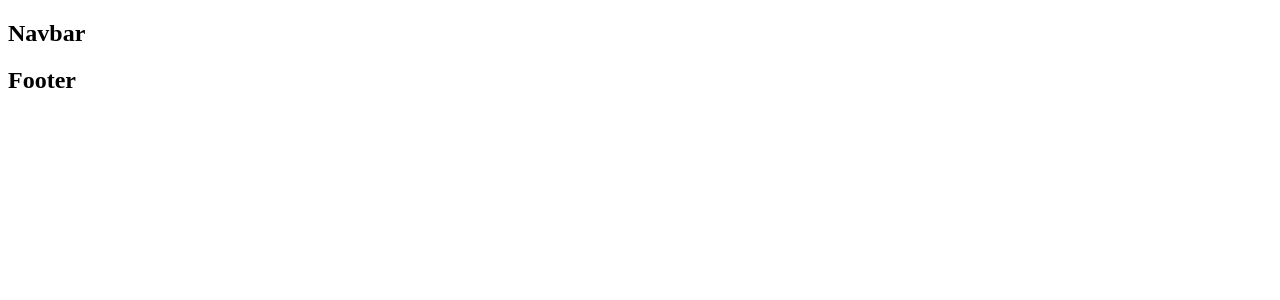
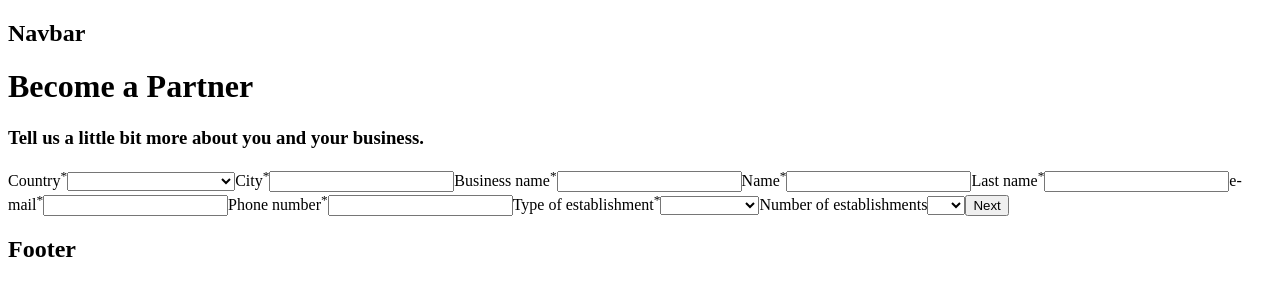
Before and after one commit to aleix-abuli/signupPartners, a React (Create React App) app in the folder client/: page /signup in a window 1280 px wide. Shown: the top 300 px of the page. Built offline with nearby package versions, Linux system fonts and the light colour scheme; no server answers.

Commit message:
form1 more or less done

```diff
--- a/client/src/components/Forms/Form1.jsx
+++ b/client/src/components/Forms/Form1.jsx
@@ -1,8 +1,82 @@
 export default function Form1(props) {
 
-    const { signupData, nextStage, previousStage } = props;
+    const { signupData, nextStage, previousStage, handleInputChange } = props;
+    const { businessName, country, city, userName, userSurname, email, phone, type, nOfLocals } = signupData;
 
     return(
-        <form></form>
+        <>
+            <h3>Tell us a little bit more about you and your business.</h3>
+            <form>
+                <label htmlFor="country">Country<sup>*</sup></label>
+                <select name='country' value={country} onChange={handleInputChange} >
+                    <option></option>
+                    <option value='Spain'>Spain</option>
+                    <option value='Georgia'>Georgia</option>
+                    <option value='Croatia'>Croatia</option>
+                    <option value='Italia'>Italia</option>
+                    <option value='Kenya'>Kenya</option>
+                    <option value='Kazakhstan'>Kazakhstan</option>
+                    <option value='Ivory Coast'>Ivory Coast</option>
+                    <option value='Morocco'>Morocco</option>
+                    <option value='Poland'>Poland</option>
+                    <option value='Portugal'>Portugal</option>
+                    <option value='Romania'>Romania</option>
+                    <option value='Serbia'>Serbia</option>
+                    <option value='Ukraine'>Ukraine</option>
+                    <option value='Kyrgyzstan'>Kyrgyzstan</option>
+                    <option value='Moldavia'>Moldavia</option>
+                    <option value='Uganda'>Uganda</option>
+                    <option value='Ghana'>Ghana</option>
+                    <option value='Bulgaria'>Bulgaria</option>
+                    <option value='Bosnia and Herzegovina'>Bosnia and Herzegovina</option>
+                    <option value='Montenegro'>Montenegro</option>
+                    <option value='Tunisia'>Tunisia</option>
+                    <option value='Belarus'>Belarus</option>
+                    <option value='Nigeria'>Nigeria</option>
+                    <option value='Armenia'>Armenia</option>
+                    <option value='Slovenia'>Slovenia</option>
+                    <option value='Andorra'>Andorra</option>
+                </select>
+
+                <label htmlFor="city">City<sup>*</sup></label>
+                <input name='city' value={city} onChange={handleInputChange} required />
+
+                <label htmlFor="businessName">Business name<sup>*</sup></label>
+                <input name='businessName' value={businessName} onChange={handleInputChange} required />
+
+                <label htmlFor="userName">Name<sup>*</sup></label>
+                <input name='userName' value={userName} onChange={handleInputChange} required />
+
+                <label htmlFor="userSurname">Last name<sup>*</sup></label>
+                <input name='userSurname' value={userSurname} onChange={handleInputChange} required />
+
+                <label htmlFor="email">e-mail<sup>*</sup></label>
+                <input name='email' value={email} onChange={handleInputChange} required />
+
+                <label htmlFor="phone">Phone number<sup>*</sup></label>
+                <input name='phone' value={phone} onChange={handleInputChange} required />
+
+                <label htmlFor="type">Type of establishment<sup>*</sup></label>
+                <select name='type' value={type} onChange={handleInputChange} >
+                    <option></option>
+                    <option value='restaurant'>Restaurant</option>
+                    <option value='pharmacy'>Pharmacy</option>
+                    <option value='store'>Store</option>
+                    <option value='supermarket'>Supermarket</option>
+                </select>
+
+                <label htmlFor="nOfLocals">Number of establishments</label>
+                <select name='nOfLocals' value={nOfLocals} onChange={handleInputChange} >
+                    <option></option>
+                    <option value='1'>1</option>
+                    <option value='2'>2</option>
+                    <option value='3'>3</option>
+                    <option value='4'>4</option>
+                    <option value='5+'>5+</option>
+                </select>
+
+                <button type="submit" onClick={nextStage}>Next</button>
+            </form>
+        </>
     );
 };
--- a/client/src/components/Forms/Form2.jsx
+++ b/client/src/components/Forms/Form2.jsx
@@ -1,8 +1,11 @@
 export default function Form2(props) {
 
-    const { signupData, nextStage, previousStage } = props;
+    const { signupData, nextStage, previousStage, handleInputChange } = props;
 
     return(
-        <form></form>
+        <form>
+            <button onClick={previousStage}>Go back</button>
+            <button type="submit" onClick={nextStage}>Next</button>
+        </form>
     );
 };
--- a/client/src/components/Forms/Form3.jsx
+++ b/client/src/components/Forms/Form3.jsx
@@ -1,6 +1,6 @@
 export default function Form3(props) {
 
-    const { signupData, nextStage, previousStage } = props;
+    const { signupData, nextStage, previousStage, handleInputChange } = props;
 
     return(
         <form></form>
--- a/client/src/pages/SignUpPage/SignUpPage.jsx
+++ b/client/src/pages/SignUpPage/SignUpPage.jsx
@@ -7,27 +7,49 @@ export default function SignUpPage() {
 
     const [stage, setStage] = useState(1);
     const [signupData, setSignupData] = useState({
-
+        businessName: '',
+        city: '',
+        country: '',
+        userName:'',
+        userSurname:'',
+        email: '',
+        phone: '',
+        type: '',
+        locals: '',
+        nOfLocals: ''
     });
 
-    function nextStage() {
-        if(stage < 3) setStage(stage++);
+    function nextStage(e) {
+
+        e.preventDefault();
+        console.log('CURRENT DATA: ', signupData);
+
+        if(stage < 3) setStage(stage+1);
         else return;
     };
 
-    function previousStage() {
-        if (stage > 1) setStage(stage--);
+    function previousStage(e) {
+
+        e.preventDefault();
+
+        if (stage > 1) setStage(stage-1);
         else return;
+    };
+
+    function handleInputChange(e) {
+        const { value, name } = e.currentTarget;
+        setSignupData({ ...signupData, [name]: value });
     };
 
     return (
         <>
+        <h1>Become a Partner</h1>
         {(() => {
             switch(stage) {
-                case 1: return <Form1 signupData={signupData} nextStage={nextStage} previousStage={previousStage} />;
-                case 2: return <Form2 signupData={signupData} nextStage={nextStage} previousStage={previousStage} />;
-                case 3: return <Form3 signupData={signupData} nextStage={nextStage} previousStage={previousStage} />;
-            };
+                case 1: return <Form1 signupData={signupData} nextStage={nextStage} previousStage={previousStage} handleInputChange={handleInputChange} />;
+                case 2: return <Form2 signupData={signupData} nextStage={nextStage} previousStage={previousStage} handleInputChange={handleInputChange} />;
+                case 3: return <Form3 signupData={signupData} nextStage={nextStage} previousStage={previousStage} handleInputChange={handleInputChange} />;
+            }
         })()}
         </>
     );
```
Also changed, not shown: 1 other file (tests, documents, lock files or other folders).
